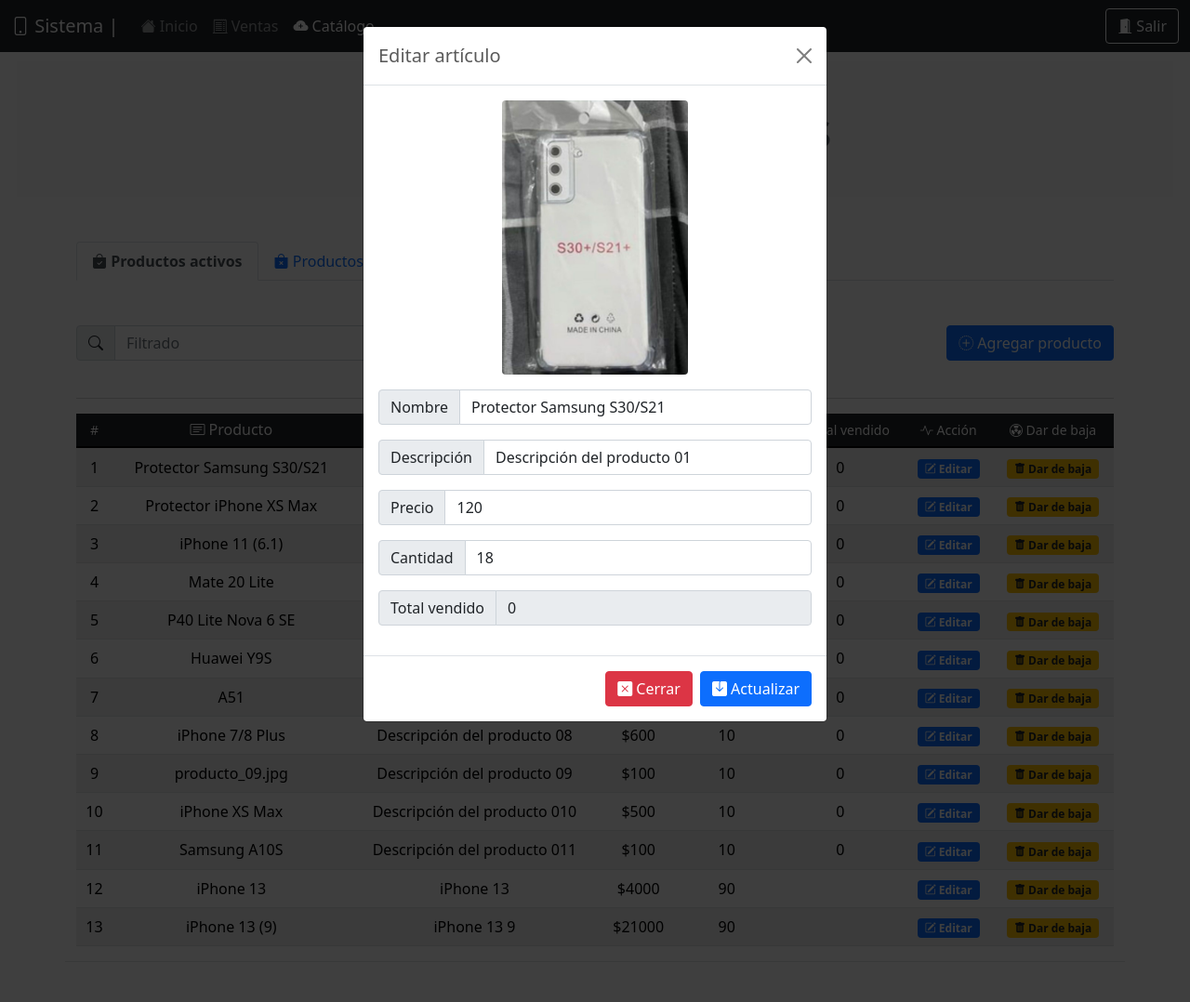
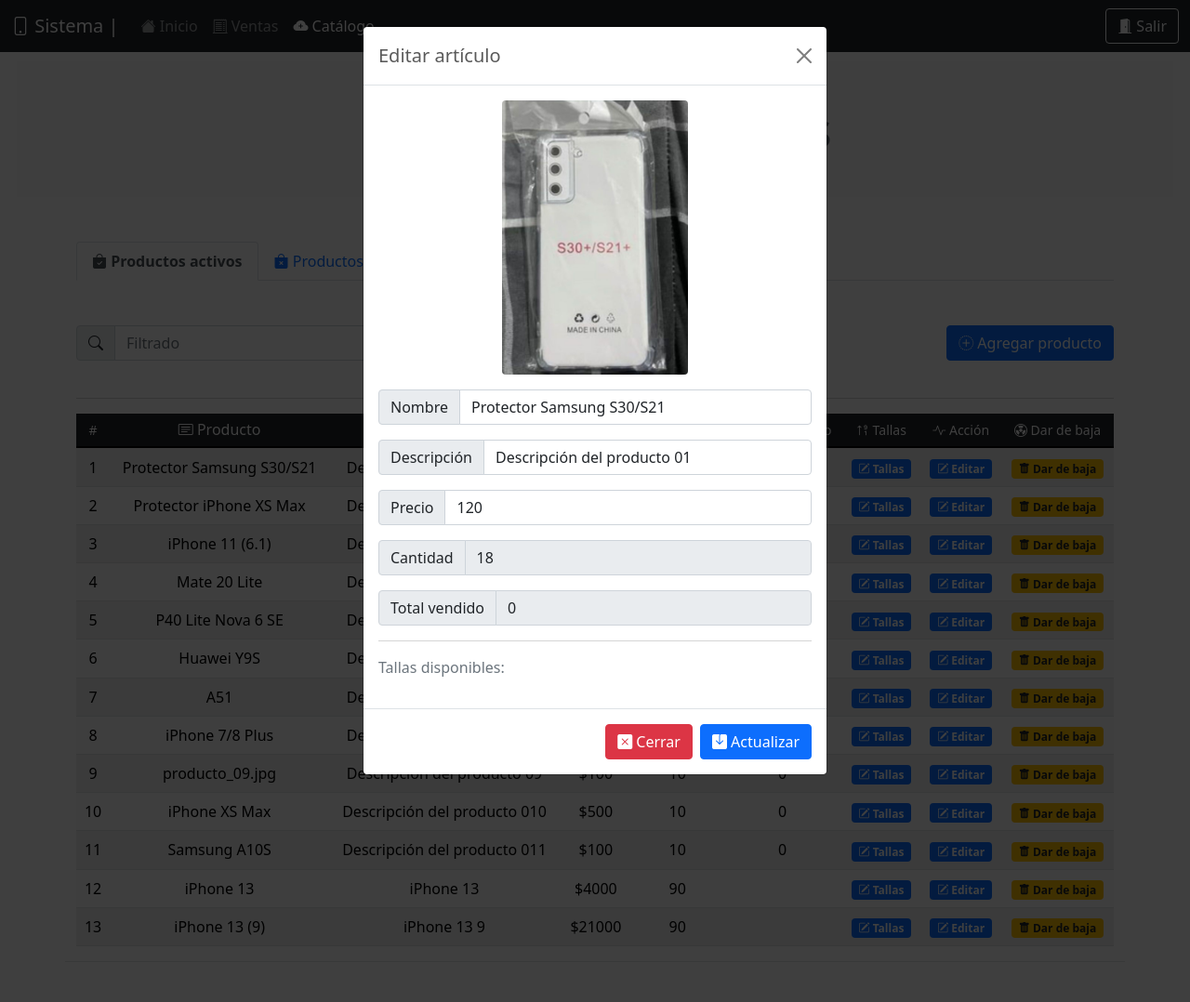
Before and after one commit to jesusrlv/tenis, a PHP site: page /be_/catalogo.php in a window 1280 px wide, after a click on "Tallas". Shown: the whole page at 93% size. Run offline with PHP 8.4, Linux system fonts and the light colour scheme; the visitor is signed in with stand-in values (Sample User, id 1); data comes from the database, SQL or seed files in the repository; some libraries are stand-ins or nearby versions.

Commit message:
edicion catalogo.php boton agregar tallas y readonly en editar

```diff
--- a/be_/catalogo.php
+++ b/be_/catalogo.php
@@ -143,6 +143,7 @@ if (isset($_SESSION['usr']) && isset($_SESSION['pwd'])) {
           <th scope="col" class="h6"><small><i class="bi bi-tag"></i> Precio</small></th>
           <th scope="col" class="h6"><small><i class="bi bi-123"></i> Cantidad</small></th>
           <th scope="col" class="h6"><small><i class="bi bi-123"></i> Total vendido</small></th>
+          <th scope="col" class="h6"><small><i class="bi bi-sort-numeric-up-alt"></i> Tallas</small></th>
           <th scope="col" class="h6"><small><i class="bi bi-activity"></i> Acción</small></th>
           <th scope="col" class="h6"><small><i class="bi bi-radioactive"></i> Dar de baja</small></th>
 
@@ -162,6 +163,7 @@ if (isset($_SESSION['usr']) && isset($_SESSION['pwd'])) {
             echo'<td class="text-center">$'.$row_sql['precio'].'</td>';
             echo'<td class="text-center">'.$row_sql['cantidad'].'</td>';
             echo'<td class="text-center">'.$row_sql['total_vendido'].'</td>';
+            echo'<td class="text-center"><a href="#" data-bs-toggle="modal" data-bs-target="#exampleModal'.$row_sql['id'].'"><span class="badge bg-primary"><i class="bi bi-pencil-square"></i> Tallas  </span></a></td>';
             echo'<td class="text-center"><a href="#" data-bs-toggle="modal" data-bs-target="#exampleModal'.$row_sql['id'].'"><span class="badge bg-primary"><i class="bi bi-pencil-square"></i> Editar</span></a></td>';
             echo'<td class="text-center"><a href="#" data-bs-toggle="modal" data-bs-target="#deleteArticulo'.$row_sql['id'].'"><span class="badge bg-warning text-dark"><i class="bi bi-trash-fill"></i> Dar de baja</span></a></td>';
             echo'</tr>';
@@ -196,17 +198,25 @@ if (isset($_SESSION['usr']) && isset($_SESSION['pwd'])) {
                     </div>
                     <div class="input-group mb-3">
                       <span class="input-group-text" id="basic-addon1">Cantidad</span>
-                      <input type="text" name="cantidad" class="form-control" value="'.$row_sql['cantidad'].'" placeholder="" aria-label="" aria-describedby="basic-addon1">
+                      <input type="text" name="cantidad" class="form-control" value="'.$row_sql['cantidad'].'" placeholder="" aria-label="" aria-describedby="basic-addon1" READONLY>
                     </div>
                     <div class="input-group mb-3">
                       <span class="input-group-text" id="basic-addon1">Total vendido</span>
                       <input type="text" class="form-control" value="'.$row_sql['total_vendido'].'" placeholder="" aria-label="" aria-describedby="basic-addon1" READONLY>
                     </div>
+                    <div class="mb-3">
+                      <hr>
+                      <span class="text-secondary">Tallas disponibles:</span>
+                    </div>
                   </div>
+
+
+
                   <div class="modal-footer">
                     <button type="button" class="btn btn-danger" data-bs-dismiss="modal"><i class="bi bi-x-square-fill"></i> Cerrar</button>
                     <button type="submit" class="btn btn-primary"><i class="bi bi-save-fill"></i> Actualizar</button>
                   </div>
+
                   </form>
                 </div>
               </div>
```
Also changed, not shown: query/query_catalogo.php (+5 -2 lines).
